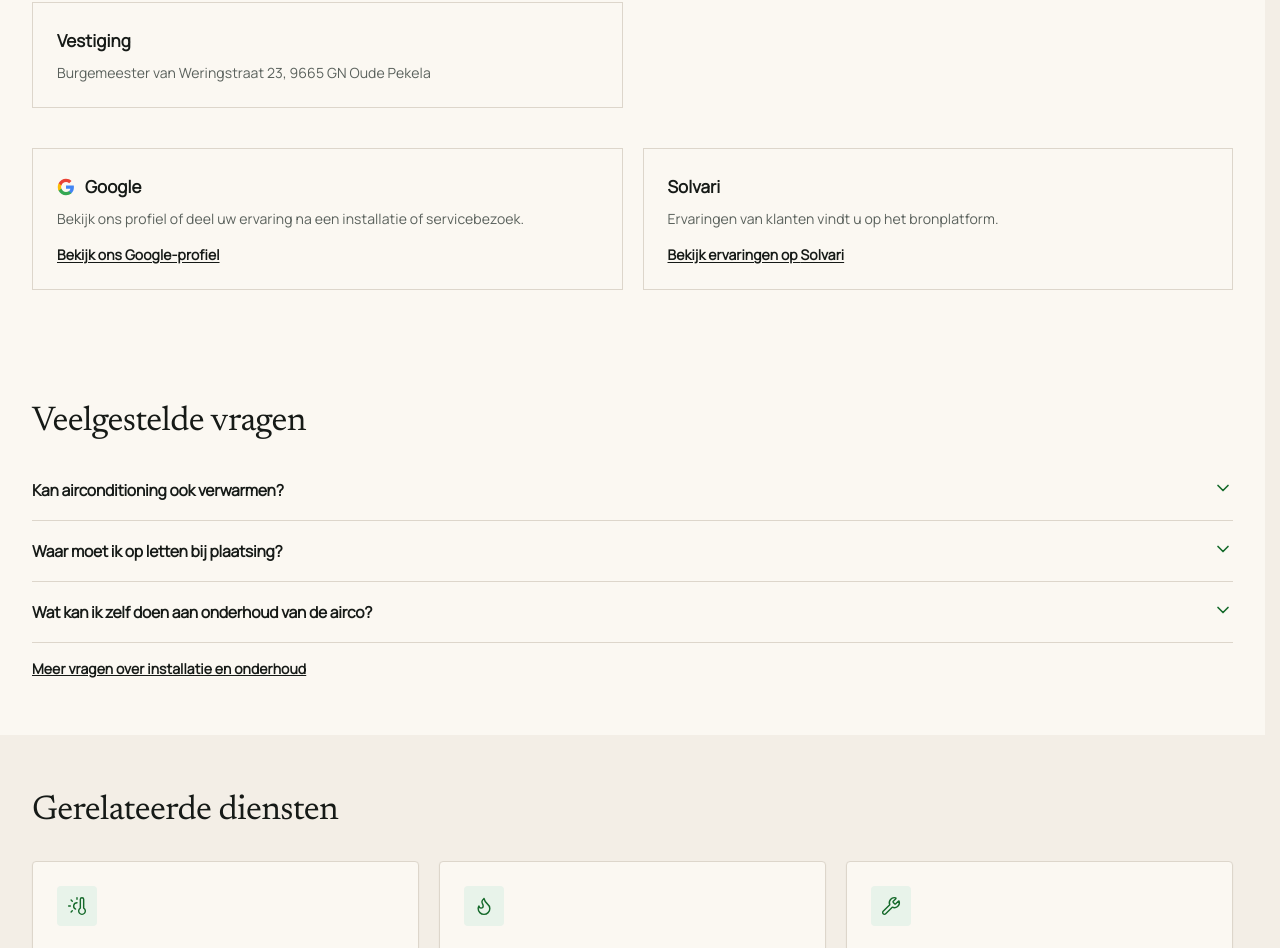
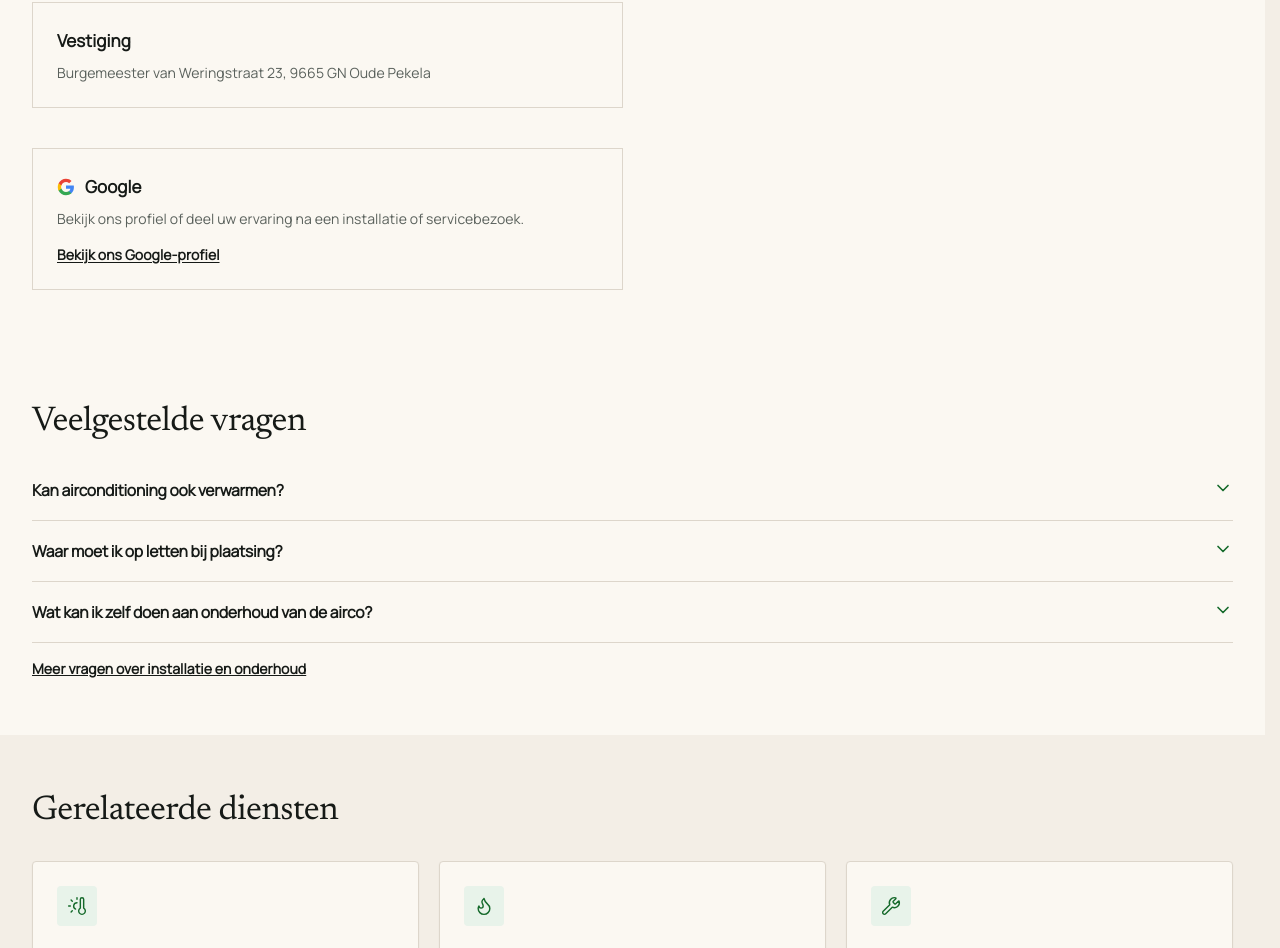
Before and after one commit to greeninstallatienoord/greengang, a React (Vite) app: page /airco in a window 1280 px wide. Shown: the part 3791-4739 px from the top of the page. Built offline with nearby package versions, Linux system fonts and the light colour scheme.

Commit message:
fix: remove Solvari review links from trust section
Co-authored-by: Cursor <cursoragent@cursor.com>

```diff
--- a/src/data/trust.ts
+++ b/src/data/trust.ts
@@ -159,29 +159,8 @@ export const trustContent = {
       approved: false,
     },
   ] as TrustCertification[],
-  reviews: [
-    {
-      id: 'solvari-2025-03-26',
-      source: 'Solvari',
-      sourceUrl:
-        'https://www.solvari.nl/airco/groningen/pekela/green-installatie-noord-oude-pekela',
-      rating: 5,
-      scale: 5,
-      quote: '',
-      author: '',
-      date: '2025-03-26',
-      republicationAllowed: false,
-      approved: false,
-    },
-  ] as TrustReview[],
-  reviewPlatforms: [
-    {
-      id: 'solvari',
-      name: 'Solvari',
-      url: 'https://www.solvari.nl/airco/groningen/pekela/green-installatie-noord-oude-pekela',
-      approvedLink: true,
-    },
-  ] as TrustReviewPlatform[],
+  reviews: [] as TrustReview[],
+  reviewPlatforms: [] as TrustReviewPlatform[],
   brands: [] as TrustBrand[],
   projects: [] as TrustProject[],
 }
```
Also changed, not shown: 1 other file (tests, documents, lock files or other folders).
